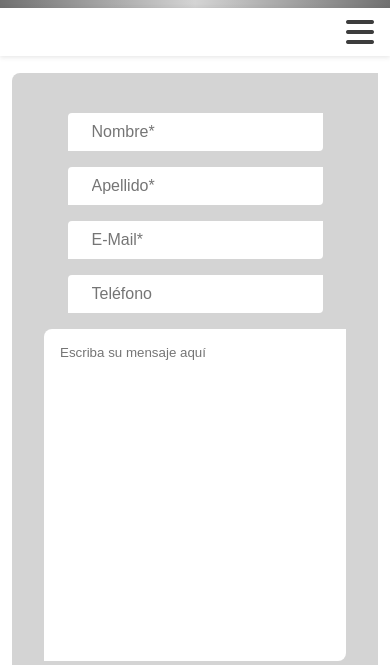
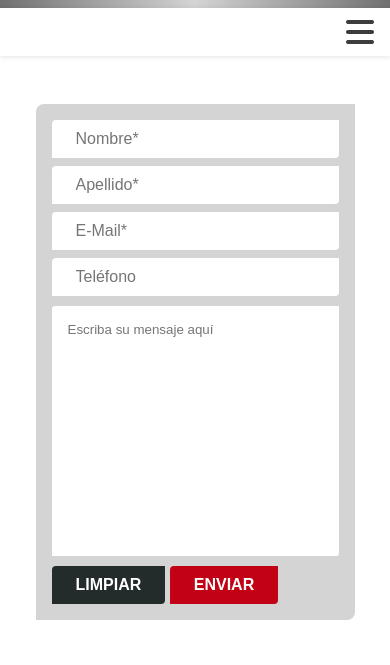
Before and after one commit to ANA-BARRIENTOS/TERCERA-ENTREGA-DEL-PROYECTO-FINAL, a website: page html/contacto5.html in a window 390 px wide. Shown: the part 116-781 px from the top of the page. Drawn offline with Linux system fonts and the light colour scheme.

Commit message:
full responsive (creo)

```diff
--- a/html/contacto5.html
+++ b/html/contacto5.html
@@ -48,20 +48,21 @@
     <!-- End NAV BAR -->
 
     <!-- Open FORMULARIO DE CONTACTO -->
-    <main class="form_container">
+    <main class="contact--HTML">
         <form action="" method="" enctype="" class="contact_form">
-
+            <div class="div-1">
                 <input type="text" name="name" id="name" placeholder="Nombre*" class="btn" required>
-
                 <input type="text" name="lastname" id="lastname" placeholder="Apellido*" class="btn" required>
-
                 <input type="email" name="email" id="mail" placeholder="E-Mail*" class="btn" required>
-
                 <input type="number" name="phone" id="phone" placeholder="Teléfono" class="btn">
-
+            </div>
+            <div class="div-2">
                 <textarea name="comentario" id="comentario" cols="30" rows="10" placeholder="Escriba su mensaje aquí"></textarea>
-
+            </div>
+            <div class="div-3">
+                <button type="reset" value="Limpiar" class="btn reset_btn">Limpiar</button>
                 <input type="submit" value="Enviar" class="search_btn">
+            </div>
         </form>
     </main>
     <!-- End FORMULARIO DE CONTACTO -->
--- a/scss/_buttons.scss
+++ b/scss/_buttons.scss
@@ -1,4 +1,6 @@
-// Open BACK-TO-TOP Icon
+// +++++++++++++++>
+// Open BACK-TO-TOP ICON
+// +++++++++++++++>
 .backtotop_icon {
     position: absolute;
     bottom: 10px;
@@ -20,18 +22,24 @@
         }
     }
 }
-// End BACK-TO-TOP Icon
+// +++++++++++++++>
+// End BACK-TO-TOP ICON
+// +++++++++++++++>
 
 
-
-// BUTTONS Default Style
+// ++++++++++++++++++++>
+// Open BUTTONS Default Style
+// ++++++++++++++++++++>
 .btn {
     border-radius: 0.25em 0px 0.25em 0px;
     font-size: 16px;
     color: #707070;
-    // padding: 0.8rem;
     padding: 10px 1.5rem;
     border: none;
+    background-color: #fff;
+    option {
+        color: #707070;
+    }
 }
 
 .search_btn {
@@ -42,7 +50,36 @@
     color: #fff;
     margin-right: 0px;
     cursor: pointer;
+    transition: all 0.30s ease;
     &:hover {
         background-color: #731010;
     }
 }
+
+.reset_btn {
+    background-color: #232b2b;
+    text-transform: uppercase;
+    cursor: pointer;
+    color: #fff;
+    font-weight: 600;
+    transition: all 0.30s ease;
+    &:hover {
+        background-color: #fff;
+        color: #707070;
+        border: #707070 1px solid inset;
+    }
+}
+
+// ++++++++++++++++++++>
+// End BUTTONS Default Style
+// ++++++++++++++++++++>
+
+
+
+// ++++++++++++++++++++++++>
+// Open INDEX FORM MIDDLE BUTTONS
+// ++++++++++++++++++++++++>
+
+// ++++++++++++++++++++++++>
+// Open INDEX FORM MIDDLE BUTTONS
+// ++++++++++++++++++++++++>
--- a/scss/_contact.scss
+++ b/scss/_contact.scss
@@ -1,39 +1,58 @@
-// +++++++++++>
+// ++++++>
 // Open CONTACT
-// ++++++++++++
-main.form_container {
-    box-sizing: border-box;
-    margin: 20px 1rem;
-    height: 80vh;
+// ++++++>
+.contact--HTML {
     display: flex;
-    justify-content: center;
-    align-items: center;
-
-    form.contact_form {
+        flex-direction: row;
+        justify-content: center;
+    .contact_form {
         display: flex;
         flex-direction: column;
-        justify-content: center;
-        align-items: center;
         background-color: #d4d4d4;
-        padding: 2rem;
-        border-radius: 8px 0px 8px 0px;
-        input {
-            margin: 0.5rem 0rem;
+        padding: 1rem;
+        margin: 3rem 1rem;
+        max-width: 1200px;
+        border-radius: 0.5em 0px 0.5em 0px;
+        .div-1 {
+            display: grid;
+            grid-template-columns: 1fr 1fr;
+            grid-template-rows: 1fr 1fr;
+            gap: 8px;
+            justify-items: center;
+            align-items: center;
+            margin-bottom: 10px;
         }
-
-        textarea {
-            margin: 0.5rem 0rem;
-            width: 25vw;
-            min-width: 270px;
-            height: 300px;
-            resize: none;
-            padding: 1rem;
-            border-radius: 8px 0px 8px 0px;
-            border: none;
+        .div-2 {
+            display: grid;
+            justify-content: stretch;
+            height: 250px;
+            margin-bottom: 10px;
+            textarea {
+                padding: 1rem;
+                border-radius: 0.25em 0px 0.25em 0px;
+                resize: none;
+                border: none;
+            }
         }
     }
 }
 
-// +++++++++++
+// Media Queries
+@media screen and (max-width: 525px) {
+    .contact--HTML {
+        .contact_form {
+            .div-1 {
+                grid-template-columns: 1fr;
+                justify-items: stretch;
+            }
+            .div-2 {
+                display: grid;
+                justify-content: stretch;
+            }
+        }
+    }
+}
+
+// ++++++>
 // End CONTACT
-// +++++++++++
+// ++++++>
--- a/scss/_propiedades.scss
+++ b/scss/_propiedades.scss
@@ -133,6 +133,9 @@ main.mainContainer_propiedades--HTML {
                     font-weight: 400;
                     font-size: 18px;
                     margin-bottom: 8px;
+                    &:hover {
+                        color: #c20114;
+                    }
                 }
                 address {
                     font-size: 14px;
--- a/scss/style.scss
+++ b/scss/style.scss
@@ -89,23 +89,23 @@ header {
                 }
 
                 #inicio_html {
-                    color: crimson;
+                    color: #c20114;
                 }
 
                 #propiedades_html {
-                    color: crimson;
+                    color: #c20114;
                 }
 
                 #vender_html {
-                    color: crimson;
+                    color: #c20114;
                 }
 
                 #nosotros_html {
-                    color: crimson;
+                    color: #c20114;
                 }
 
                 #contacto_html {
-                    color: crimson;
+                    color: #c20114;
                 }
             }
         }
@@ -113,7 +113,7 @@ header {
 }
 
 // +++ Open Media Queries +++
-@media screen and (max-width: 718px) {
+@media screen and (max-width: 732px) {
     .navegacion {
         height: 3rem;
         justify-content: flex-end;
@@ -162,7 +162,6 @@ header {
         }
     }
 }
-
 // +++ End Media Queries +++
 // +++++++++++
 // End NAV BAR
@@ -329,7 +328,6 @@ header {
         }
     }
 }
-
 // +++ End Media Queries +++
 // ++++++++++
 // End FOOTER
@@ -397,8 +395,9 @@ section.home_heroImage {
             }
             div.middle-buttons {
                 display: grid;
-                align-items: stretch;
-                grid-template-rows: 1fr 1fr 1fr 1fr;
+                justify-items: stretch;
+                align-items: center;
+                grid-template-columns: 1fr;
                 gap: 8px;
             }
             div.div_btn5 {
@@ -412,11 +411,12 @@ section.home_heroImage {
 
 // +++ Open SEGUNDA SECCIÓN -> PROPIEDADES DESTACADAS ++>
 div.section2 {
-    padding: 2rem 0rem;
+    padding: 3rem 0rem;
 
     h2 {
         text-align: center;
         text-transform: uppercase;
+        font-size: 2rem;
     }
 
     section.propiedades_destacadas {
@@ -430,19 +430,17 @@ div.section2 {
             width: 250px;
             height: auto;
             margin: 20px 20px;
+            cursor: pointer;
             /* TRANSITION (to hover transformation) */
             transition: all 2s;
-
             &:hover {
                 transform: scale(1.1);
             }
-
             figure.cuadrados {
                 width: 250px;
                 height: 200px;
                 margin-bottom: 10px;
             }
-
             @mixin cuadrado1234 ($imagen_fondo , $color_fondo) {
                 background-image: $imagen_fondo;
                 background-color: $color_fondo;
@@ -450,19 +448,15 @@ div.section2 {
                 background-size: cover;
                 background-repeat: no-repeat;
             }
-
             figure#cuadrado1 {
                 @include cuadrado1234 (url(../img/propiedad1.jpg) , #d4d4d4)
             }
-
             figure#cuadrado2 {
                 @include cuadrado1234 (url(../img/propiedad2.jpg) , #d4d4d4)
             }
-
             figure#cuadrado3 {
                 @include cuadrado1234 (url(../img/propiedad3.jpg) , #d4d4d4)
             }
-
             figure#cuadrado4 {
                 @include cuadrado1234 (url(../img/propiedad4.jpg) , #d4d4d4)
             }
```
Also changed, not shown: css/style.css, 2 other files. Lines whose indentation alone changed are shown as unchanged.
